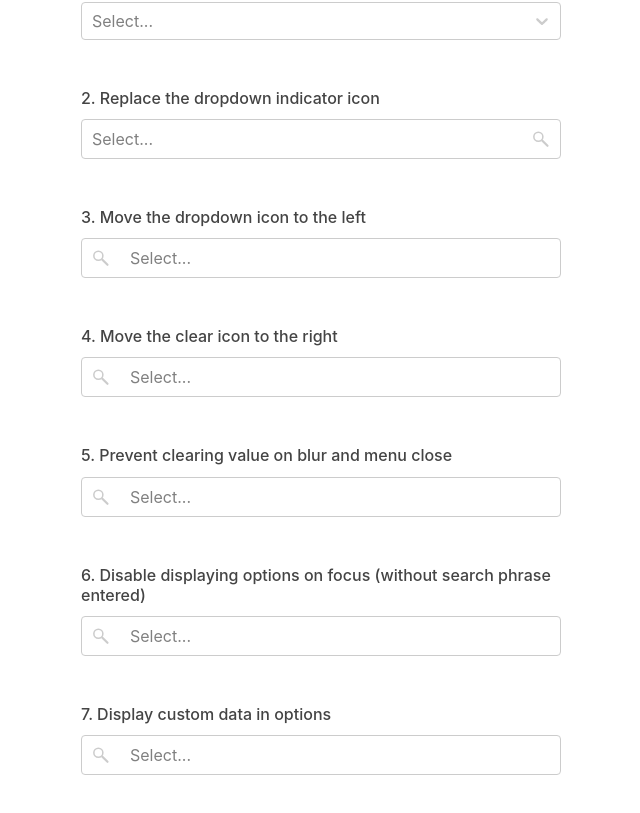
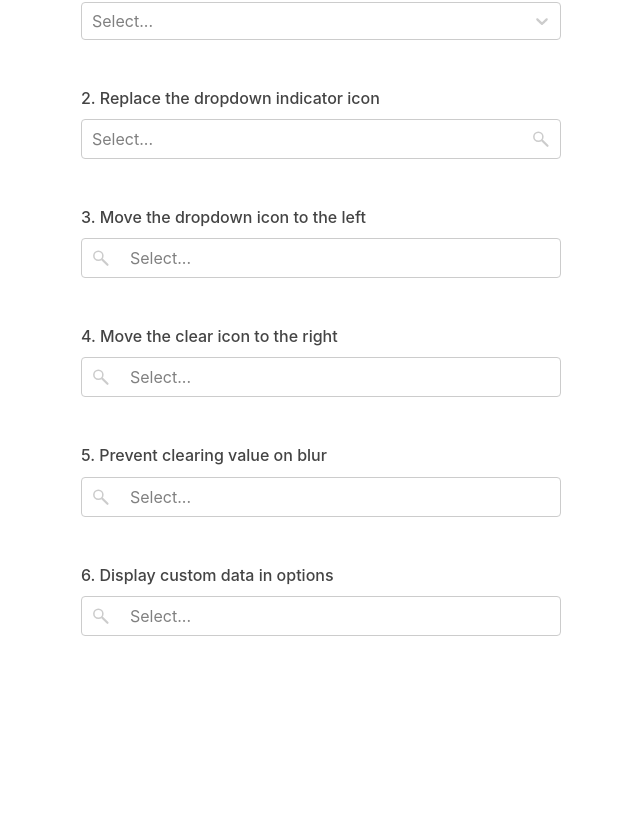
Before and after one commit to kkomelin/react-select-customization-examples, a React (Create React App) app: page / in a window 1280 px wide. Shown: the part 319-1132 px from the top of the page, without its empty margins (319-959 px from the left). After the commit the page ends 1051 px from the top, so only its background shows below. Built offline with nearby package versions, Linux system fonts and the light colour scheme.

Commit message:
Continued working on the examples.

```diff
--- a/src/components/Examples.tsx
+++ b/src/components/Examples.tsx
@@ -69,7 +69,7 @@ const Examples: FC = () => {
         />
       </Example>
 
-      <Example name="5. Prevent clearing value on blur and menu close">
+      <Example name="5. Prevent clearing value on blur">
         <Select
           options={demoOptions}
           isClearable={true}
@@ -77,27 +77,13 @@ const Examples: FC = () => {
             IndicatorSeparator: () => null,
             DropdownIndicator
           }}
-          styles={customStyles5}
+          styles={customStyles4}
           inputValue={inputText}
           onInputChange={handleInputChange}
         />
       </Example>
 
-      <Example name="6. Disable displaying options on focus (without search phrase entered)">
-        <Select
-          options={demoOptions}
-          isClearable={true}
-          components={{
-            IndicatorSeparator: () => null,
-            DropdownIndicator
-          }}
-          styles={customStyles5}
-          inputValue={inputText}
-          onInputChange={handleInputChange}
-        />
-      </Example>
-
-      <Example name="7. Display custom data in options">
+      <Example name="6. Display custom data in options">
         <Select
           options={demoOptions}
           isClearable={true}
@@ -111,8 +97,6 @@ const Examples: FC = () => {
           onInputChange={handleInputChange}
         />
       </Example>
-
-
     </>
   )
 }
@@ -166,7 +150,7 @@ const formatOptionLabel = (option: IOption) => {
         {option.label}
       </div>
       <div style={{ textAlign: 'right', color: 'green' }}>
-        {option.population} mln
+        {option.population}m
       </div>
     </div>
   )
```
